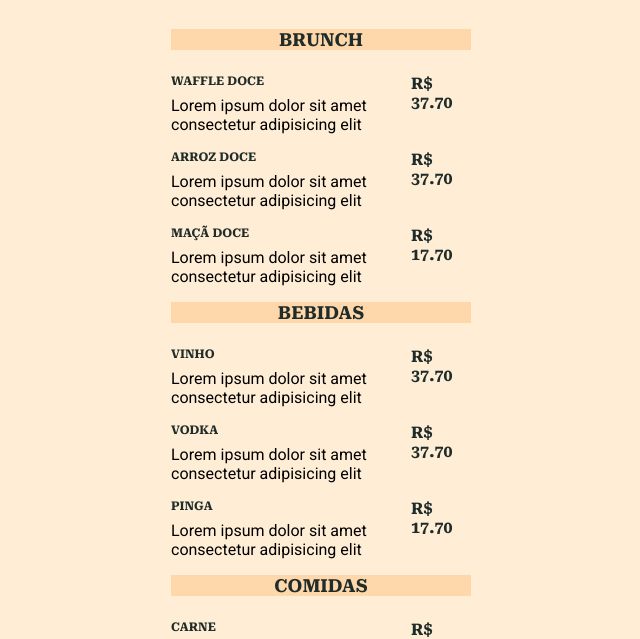
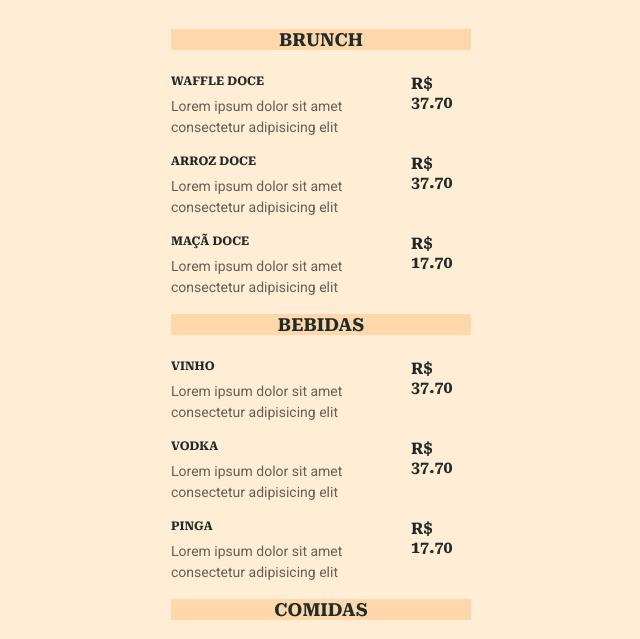
Before and after one commit to Tadeu56/maratonaexplore3, a plain HTML site: page index.html in a window 1280 px wide. Shown: the part 88-727 px from the top of the page, without its empty margins (319-959 px from the left). Drawn offline with Linux system fonts and the light colour scheme.

Commit message:
mudei uma virgula e isso mudou tudo.

```diff
--- a/style.css
+++ b/style.css
@@ -73,7 +73,7 @@ li .details{
       font-size: 12px;
 }
 
-details p {
+details, p {
     color:rgba(0, 0, 0, 0.6);
     font-size: 14px;
     line-height: 21px;
```
